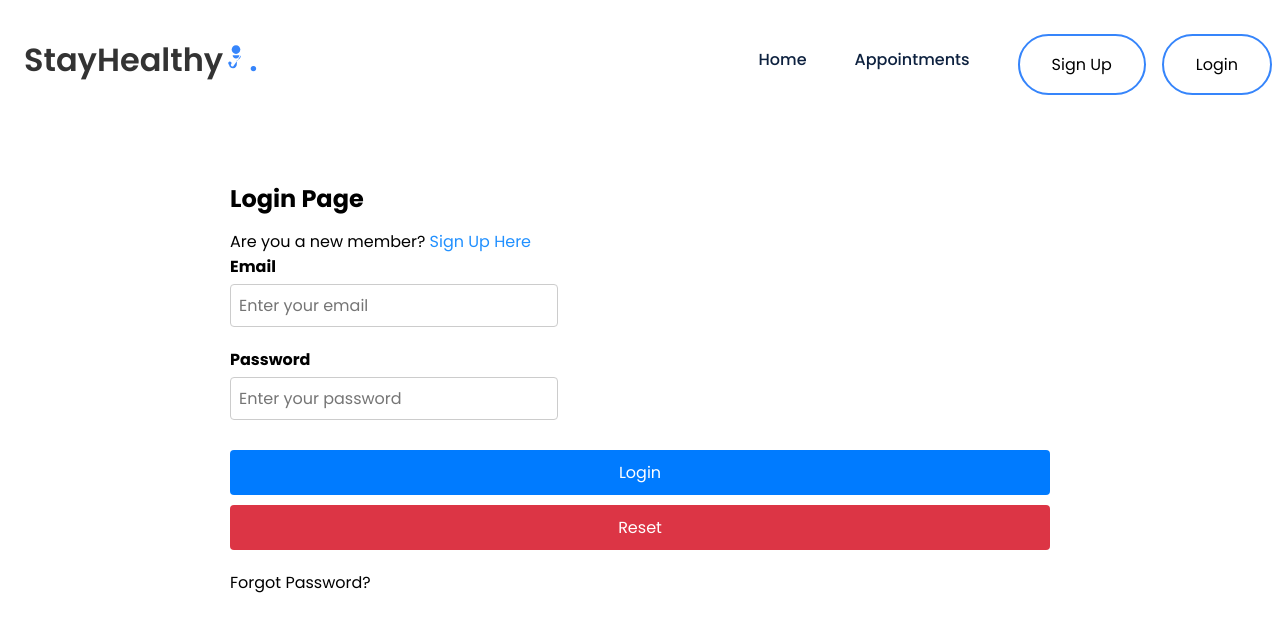
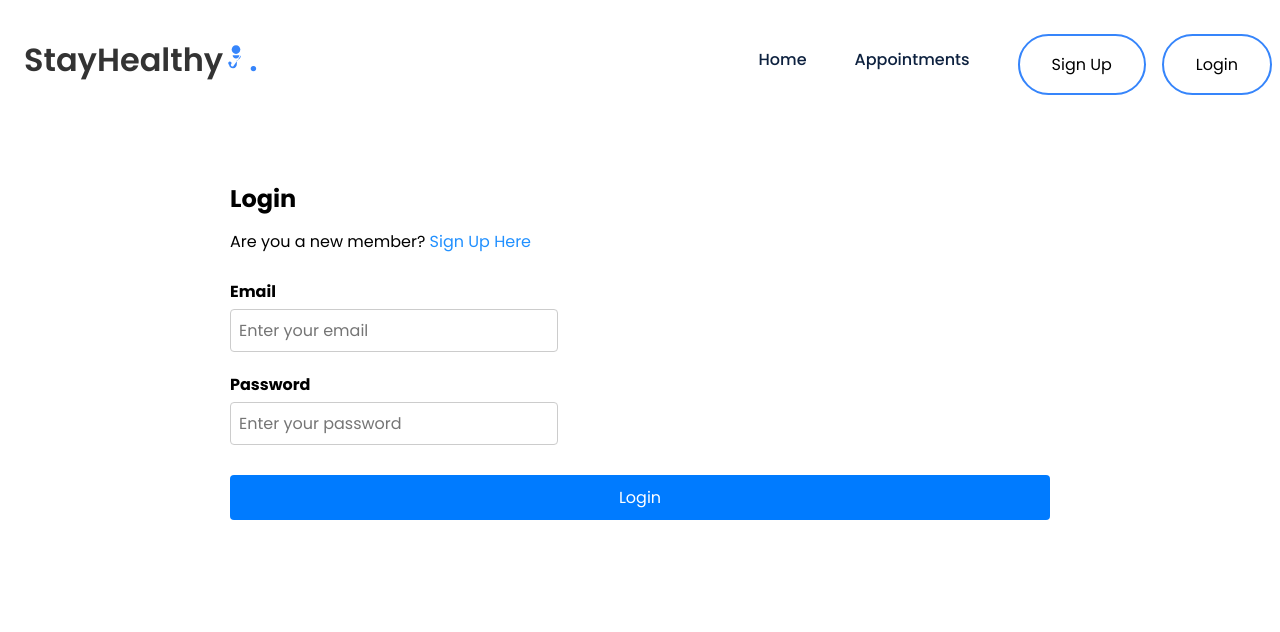
Before and after one commit to alysialockhart1977-commits/test_med_app, a React (Create React App) app: page /login in a window 1280 px wide. Shown: the top 632 px of the page. Built offline with nearby package versions, Linux system fonts and the light colour scheme.

Commit message:
Modify Login.js to embed code in the Login page

```diff
--- a/src/Components/Login/Login.js
+++ b/src/Components/Login/Login.js
@@ -1,53 +1,56 @@
-import React, { useState } from "react";
+// Following code has been commented with appropriate comments for your reference.
+import React, { useState, useEffect } from "react";
 import { Link, useNavigate } from "react-router-dom";
+import { API_URL } from "../../config";
 import "./Login.css";
-import { API_URL } from "../../config";
 
-function Login() {
+const Login = () => {
+  // State variables for email and password
+  const [password, setPassword] = useState("");
+  const [email, setEmail] = useState("");
 
-  const [email, setEmail] = useState("");
-  const [password, setPassword] = useState("");
-  const [showerr, setShowerr] = useState("");
-
+  // Get navigation function from react-router-dom
   const navigate = useNavigate();
 
-  const loginUser = async (e) => {
+  // Check if user is already authenticated, then redirect to home page
+  useEffect(() => {
+    if (sessionStorage.getItem("auth-token")) {
+      navigate("/");
+    }
+  }, [navigate]);
+
+  // Function to handle login form submission
+  const login = async (e) => {
     e.preventDefault();
 
-    const response = await fetch(`${API_URL}/api/auth/login`, {
+    const res = await fetch(`${API_URL}/api/auth/login`, {
       method: "POST",
-      headers: {
-        "Content-Type": "application/json",
-      },
-      body: JSON.stringify({
-        email: email,
-        password: password,
-      }),
+      headers: { "Content-Type": "application/json" },
+      body: JSON.stringify({ email, password }),
     });
 
-    const json = await response.json();
+    const json = await res.json();
 
     if (json.authtoken) {
-
-      // THESE LINES MAKE THE NAVBAR CHANGE
       sessionStorage.setItem("auth-token", json.authtoken);
       sessionStorage.setItem("email", email);
 
       navigate("/");
       window.location.reload();
-
     } else {
-      setShowerr(json.error || "Invalid login credentials");
+      if (json.errors) {
+        for (const error of json.errors) alert(error.msg);
+      } else {
+        alert(json.error);
+      }
     }
   };
 
   return (
     <div className="container">
-
       <div className="login-grid">
-
         <div className="login-text">
-          <h2>Login Page</h2>
+          <h2>Login</h2>
         </div>
 
         <div className="login-text">
@@ -59,10 +62,10 @@ function Login() {
           </span>
         </div>
 
+        <br />
+
         <div className="login-form">
-
-          <form onSubmit={loginUser}>
-
+          <form onSubmit={login}>
             <div className="form-group">
               <label htmlFor="email">Email</label>
               <input
@@ -71,9 +74,10 @@ function Login() {
                 type="email"
                 name="email"
                 id="email"
-                required
                 className="form-control"
                 placeholder="Enter your email"
+                aria-describedby="helpId"
+                required
               />
             </div>
 
@@ -85,18 +89,13 @@ function Login() {
                 type="password"
                 name="password"
                 id="password"
-                required
                 className="form-control"
                 placeholder="Enter your password"
+                aria-describedby="helpId"
+                required
                 minLength={8}
               />
             </div>
-
-            {showerr && (
-              <div style={{ color: "red", marginTop: "10px" }}>
-                {showerr}
-              </div>
-            )}
 
             <div className="btn-group">
               <button
@@ -105,24 +104,12 @@ function Login() {
               >
                 Login
               </button>
-
-              <button
-                type="reset"
-                className="btn btn-danger mb-2 waves-effect waves-light"
-              >
-                Reset
-              </button>
             </div>
-
-            <div className="login-text">
-              Forgot Password?
-            </div>
-
           </form>
         </div>
       </div>
     </div>
   );
-}
+};
 
 export default Login;
--- a/src/Components/Navbar/Navbar.js
+++ b/src/Components/Navbar/Navbar.js
@@ -1,6 +1,10 @@
 import React, { useMemo, useState } from "react";
 import { Link, useNavigate } from "react-router-dom";
 import "./Navbar.css";
+
+const token = sessionStorage.getItem("auth-token");
+const email = sessionStorage.getItem("email") || "";
+const username = email ? email.split("@")[0] : "";
 
 function Navbar() {
   const [isOpen, setIsOpen] = useState(false);
```
